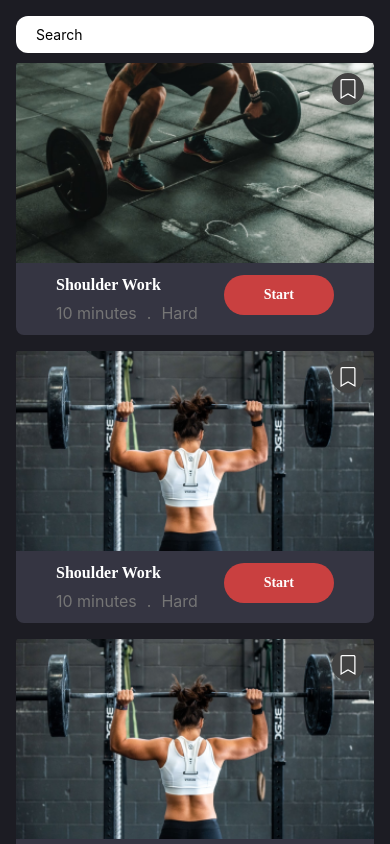
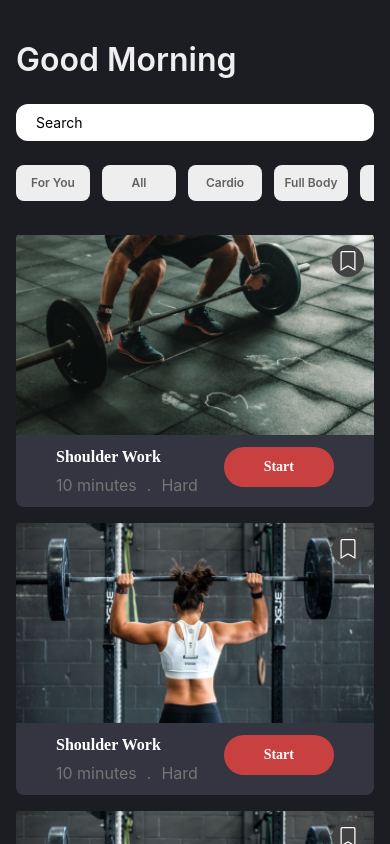
Before and after one commit to devMorshed/nativeApp, a React Native app: screen / in a window 390 px wide. Shown: the top 844 px of the page. Built offline with nearby package versions, Linux system fonts and the light colour scheme.

Commit message:
Greetings added

```diff
--- a/App.tsx
+++ b/App.tsx
@@ -21,8 +21,11 @@ const App = (): JSX.Element => {
     <SafeAreaView>
       <ScrollView>
         <View style={styles.container}>
+          {/* Greetings */}
+          <View>
+            <Text style={styles.greetings}>Good Morning</Text>
+          </View>
           {/* Search Bar */}
-
           <View style={styles.search_bar}>
             <TextInput
               style={styles.search_input}
@@ -33,6 +36,24 @@ const App = (): JSX.Element => {
               placeholder="Search"
             />
           </View>
+
+          <ScrollView style={styles.tutorialTab} horizontal>
+            <View style={styles.tabItem}>
+              <Text style={styles.tabText}>For You</Text>
+            </View>
+            <View style={styles.tabItem}>
+              <Text style={styles.tabText}>All</Text>
+            </View>
+            <View style={styles.tabItem}>
+              <Text style={styles.tabText}>Cardio</Text>
+            </View>
+            <View style={styles.tabItem}>
+              <Text style={styles.tabText}>Full Body</Text>
+            </View>
+            <View style={styles.tabItem}>
+              <Text style={styles.tabText}>Yoga</Text>
+            </View>
+          </ScrollView>
 
           {/* Tutorial Card Section */}
           <View style={styles.tutorial_grid}>
@@ -65,6 +86,14 @@ const styles = StyleSheet.create({
     color: 'white',
   },
 
+  greetings: {
+    fontSize: 32,
+    lineHeight: 40,
+    fontWeight: '600',
+    paddingVertical: 24,
+    color: '#efefef',
+  },
+
   search_bar: {},
 
   search_input: {
@@ -72,6 +101,23 @@ const styles = StyleSheet.create({
     paddingVertical: 10,
     paddingHorizontal: 20,
     borderRadius: 12,
+  },
+  tutorialTab: {
+    marginVertical: 24,
+  },
+  tabItem: {
+    backgroundColor: '#EEEEEE',
+    borderRadius: 8,
+    marginRight: 12,
+  },
+  tabText: {
+    color: '#616161',
+    fontSize: 12,
+    fontWeight: '600',
+    textAlign: 'center',
+    height: 36,
+    width: 74,
+    padding: 10,
   },
   tutorial_grid: {
     display: 'flex',
```
